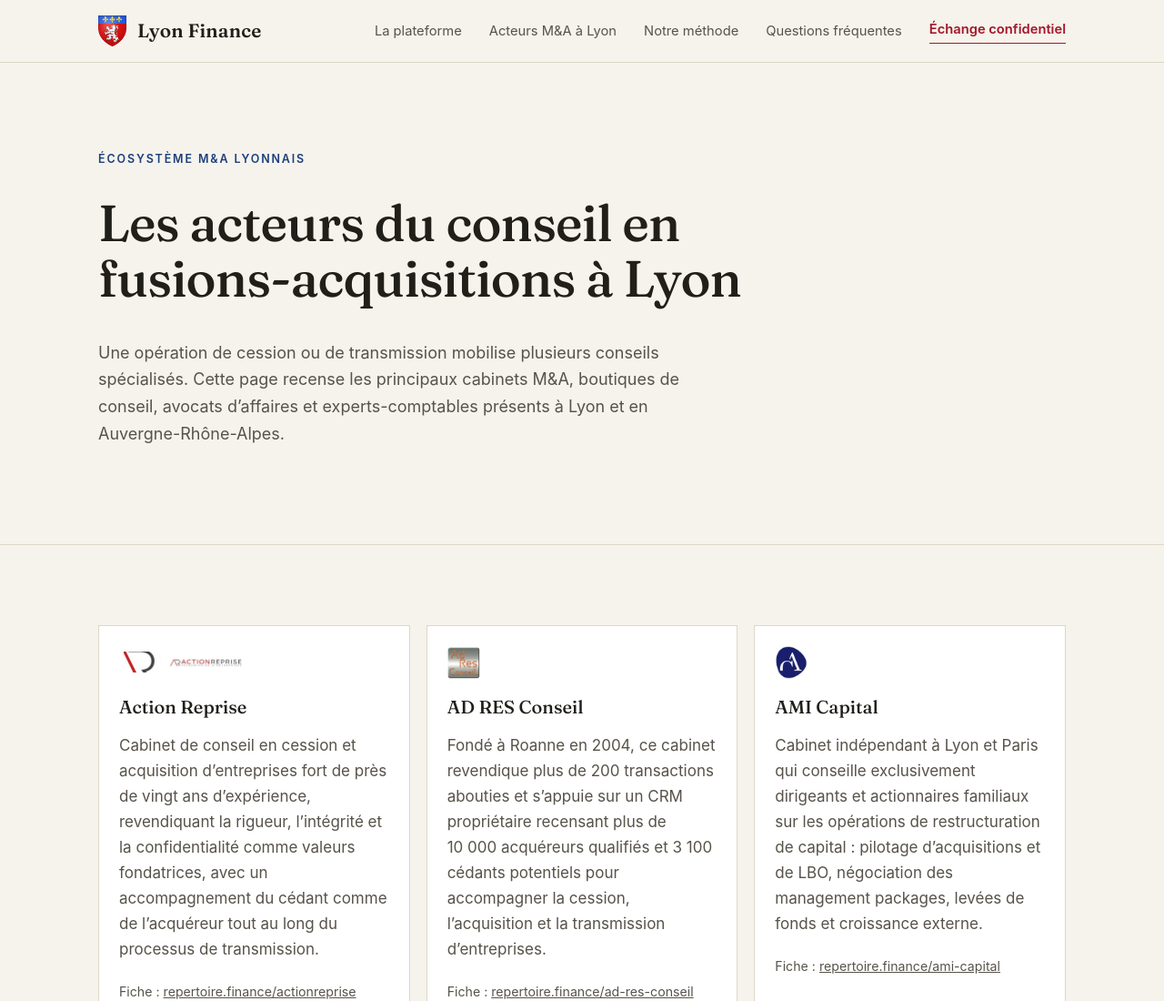
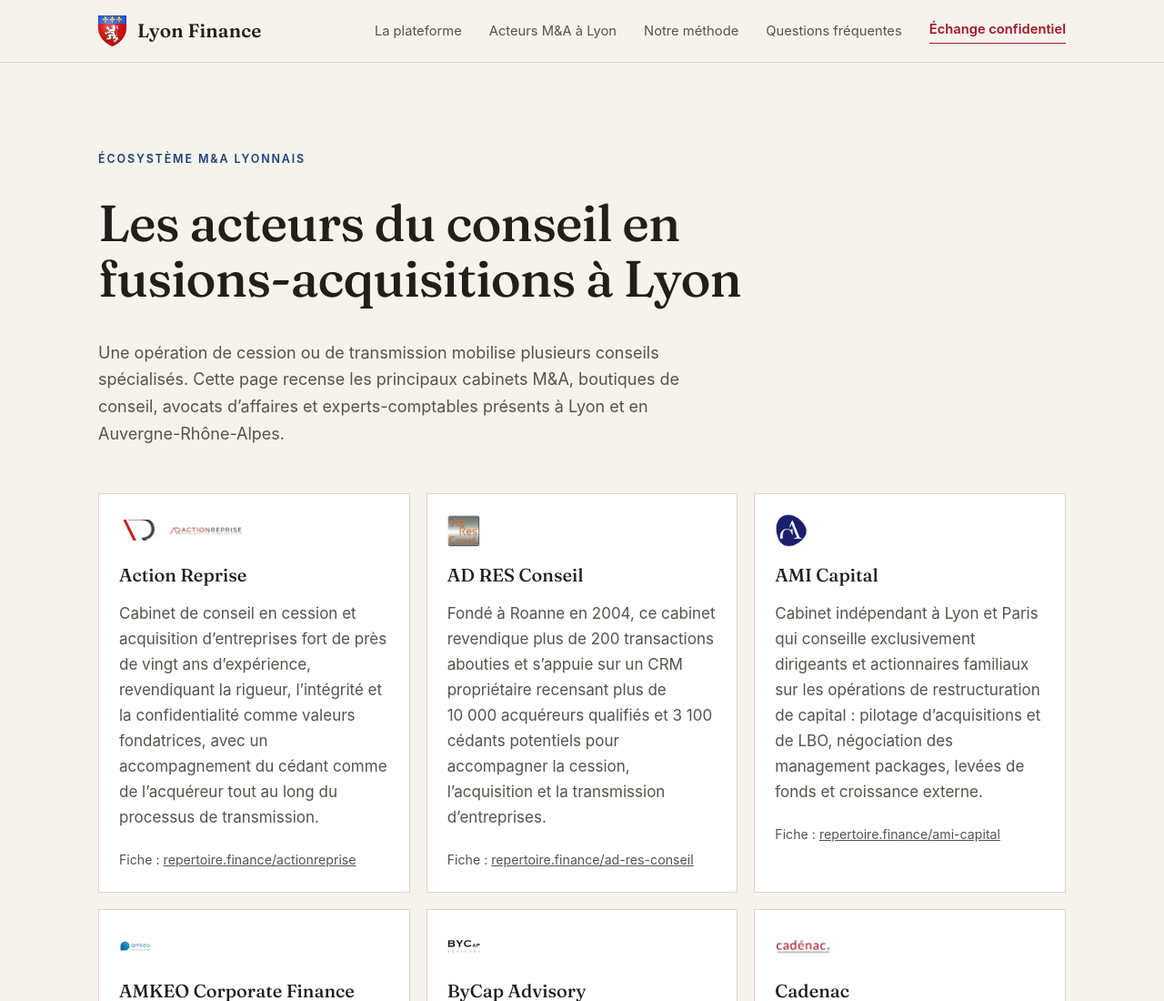
Before and after one commit to Dilcap/lyon.finance, a plain HTML site: page acteurs-ma-lyon/index.html in a window 1280 px wide. Shown: the top 1100 px of the page at 91% size. Drawn offline with Linux system fonts and the light colour scheme; files whose address does not match are found by name.

Commit message:
Retire le filet noir sous le chapô et resserre l'espace avant les fiches
Sur la page Acteurs M&A à Lyon uniquement.

```diff
--- a/acteurs-ma-lyon/index.html
+++ b/acteurs-ma-lyon/index.html
@@ -41,7 +41,7 @@
   </header>
 
   <main>
-    <section class="hero">
+    <section class="hero" style="border-bottom:none; padding-bottom:32px">
       <div class="wrap">
         <p class="kicker">Écosystème M&A lyonnais</p>
         <h1>Les acteurs du conseil en fusions-acquisitions à Lyon</h1>
@@ -51,7 +51,7 @@
       </div>
     </section>
 
-    <section class="section" id="cabinets-ma">
+    <section class="section" id="cabinets-ma" style="padding-top:0; border-bottom:none">
       <div class="wrap">
         <div class="section-body">
           <div class="team-grid">
```
Also changed, not shown: pages/acteurs-ma-lyon.html (+2 -2 lines).
